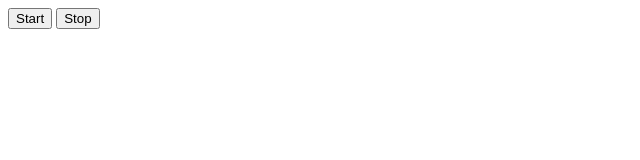
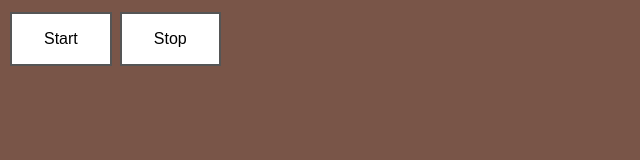
Before and after one commit to YevhenVasylevytskyi/goit-js-hw-11-color-switch, a plain HTML site: page index.html in a window 1280 px wide. Both pictures are taken after a click on the button "Start". Shown: the whole page, without its empty margins (0-640 px from the left). Drawn offline with Linux system fonts and the light colour scheme.

Commit message:
copmlete

```diff
--- a/index.html
+++ b/index.html
@@ -5,6 +5,7 @@
     <meta http-equiv="X-UA-Compatible" content="IE=edge">
     <meta name="viewport" content="width=device-width, initial-scale=1.0">
     <title>Document</title>
+    <link rel="stylesheet" href="./style.css">
 </head>
 <body class="body">
     <button type="button" data-action="start">Start</button>
--- a/index.js
+++ b/index.js
@@ -6,54 +6,34 @@ const colors = [
   '#009688',
   '#795548',
 ];
+
 let timerId = null;
 
-// const min = 1;
-// const max = colors.length;
 const refs = {
     body: document.querySelector('.body'),
     startBtn: document.querySelector('[data-action="start"]'),
     stopBtn: document.querySelector('[data-action="stop"]'),
-}
+};
 
 refs.startBtn.addEventListener('click', onStart);
 refs.stopBtn.addEventListener('click', onStop);
 
-// const randomIntegerFromInterval = (min, max) => {
-//   return Math.floor(Math.random() * (max - min + 1) + min);
-// };
+const randomIntegerFromInterval = (min, max) => {
+  return Math.floor(Math.random() * (max - min + 1) + min);
+};
+
+function randomBackgroundColor() {
+    return colors[randomIntegerFromInterval(0, colors.length)]
+};
 
 function onStop() {
-    console.log("Клик на Стоп");
     clearInterval(timerId);
+    refs.startBtn.disabled = false;
 };
 
 function onStart() {
+    refs.startBtn.disabled = true;
     timerId = setInterval(() => {
-        console.log("Клик на Старт")
-        // body.style.backgroundColor = colors[randomIntegerFromInterval];
-
+        refs.body.style.backgroundColor = randomBackgroundColor();
     }, 1000);
 };
-
-
-
-// const min = 1;
-// const max = colors.length;
-
-// const randomIntegerFromInterval = (min, max) => {
-//   return Math.floor(Math.random() * (max - min + 1) + min);
-// // };
-
-// randomIntegerFromInterval(1, colors.length);
-// const randomColor = () => {
-//     return colors[randomIntegerFromInterval(min, max)];
-// };
-
-// console.log(randomColor);
-// const randomColors = colors[randomIntegerFromInterval(min, max)];
-// console.log(randomColors);
-// body.style.backgroundColor = colors[randomIntegerFromInterval];
-
-
-// stop.addEventListener('click', clickStop);
--- /dev/null
+++ b/style.css
@@ -0,0 +1,19 @@
+button {
+  background-color: #ffffff;
+  border: 2px solid #555555;
+  color: rgb(0, 0, 0);
+  padding: 16px 32px;
+  text-align: center;
+  text-decoration: none;
+  display: inline-block;
+  font-size: 16px;
+  margin: 4px 2px;
+  -webkit-transition-duration: 0.4s; /* Safari */
+  transition-duration: 0.4s;
+  cursor: pointer;
+}
+
+button:hover {
+  background-color: #555555;
+  color: white;
+}
```
